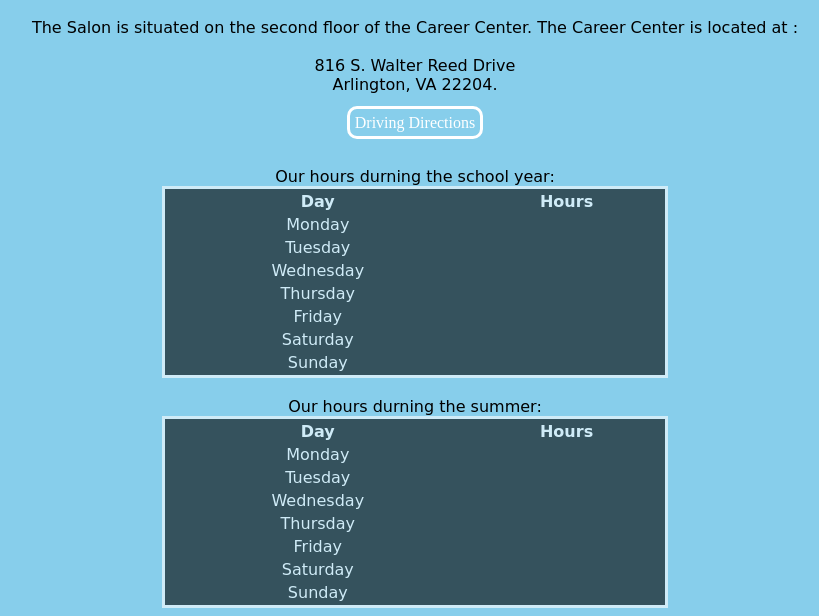
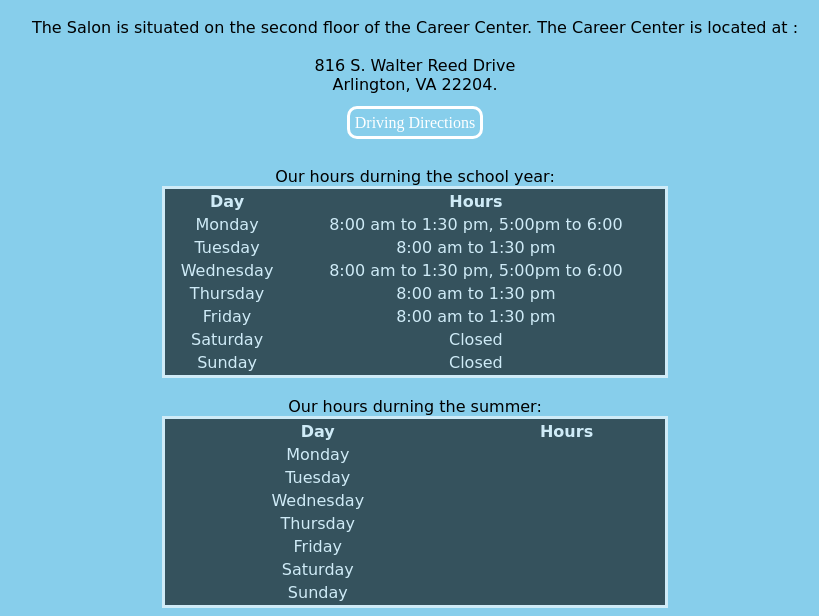
Before and after one commit to cmhedrick/CosmoRegistration, a Django app: page /visit_us/ in a window 1280 px wide. Shown: the part 1066-1682 px from the top of the page, without its empty margins (225-1044 px from the left). Run offline with Django 3.2, Linux system fonts and the light colour scheme; parts of the project's set-up code (start-up, migrations or seed data) failed here and were passed over; some libraries are stand-ins or nearby versions; some web fonts are replaced.

Commit message:
added times into visit us tables

```diff
--- a/cosmetologyregistry/templates/visit_us.html
+++ b/cosmetologyregistry/templates/visit_us.html
@@ -25,14 +25,14 @@
 
            Our hours durning the school year:
            <table>
-        <tr> <th>Day<th> <th>Hours<th> </tr>
-        <tr><td>Monday</td> <td> </td></tr>
-         <tr><td>Tuesday</td> <td> </td></tr>
-         <tr><td>Wednesday</td> <td> </td></tr>
-         <tr><td>Thursday</td> <td> </td></tr>
-         <tr><td>Friday</td> <td> </td></tr>
-         <tr><td>Saturday</td> <td> </td></tr>
-         <tr><td>Sunday</td> <td> </td></tr>
+        <tr> <th>Day</th> <th>Hours</th> </tr>
+        <tr><td>Monday</td> <td>8:00 am to 1:30 pm, 5:00pm to 6:00</td></tr>
+         <tr><td>Tuesday</td> <td>8:00 am to 1:30 pm</td></tr>
+         <tr><td>Wednesday</td> <td>8:00 am to 1:30 pm, 5:00pm to 6:00</td></tr>
+         <tr><td>Thursday</td> <td>8:00 am to 1:30 pm</td></tr>
+         <tr><td>Friday</td> <td>8:00 am to 1:30 pm</td></tr>
+         <tr><td>Saturday</td> <td>Closed</td></tr>
+         <tr><td>Sunday</td> <td>Closed</td></tr>
        </table><br>
 
        Our hours durning the summer:
```
